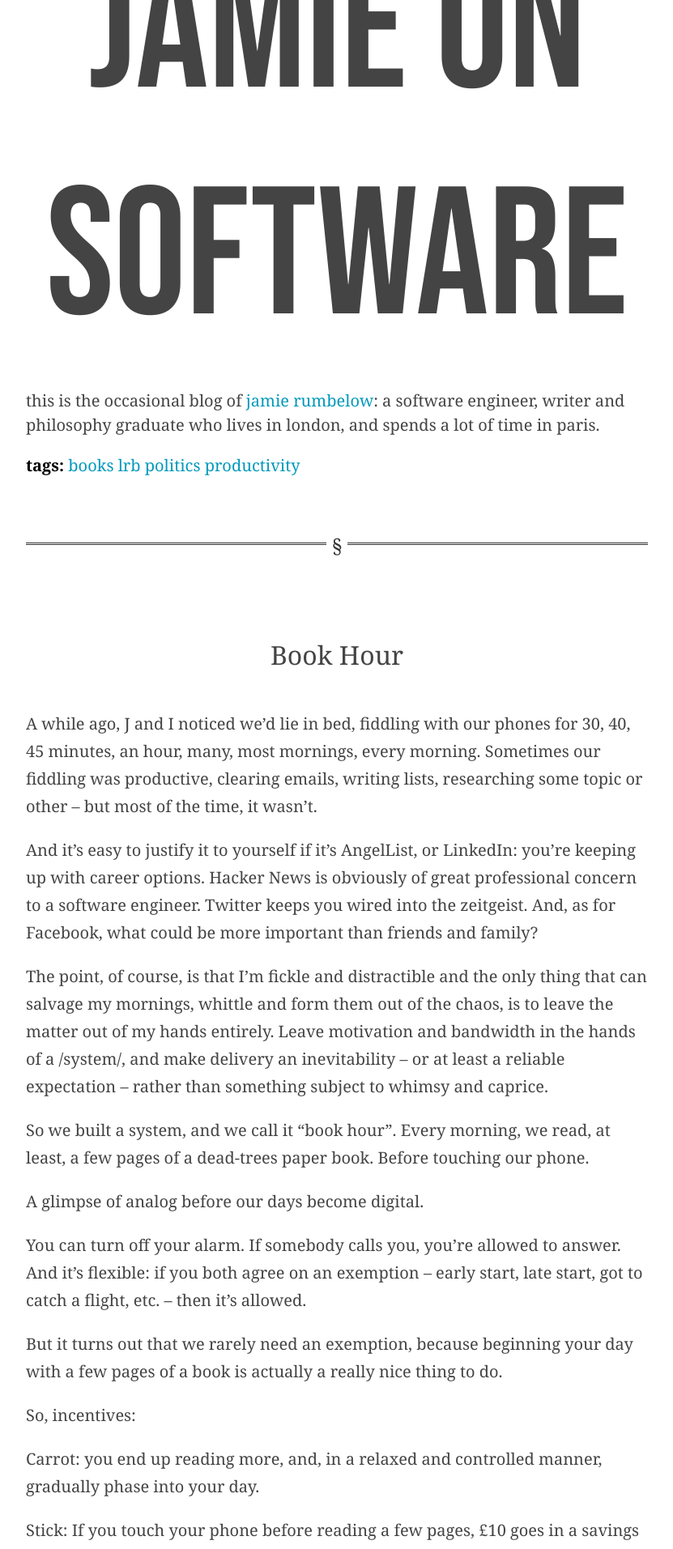
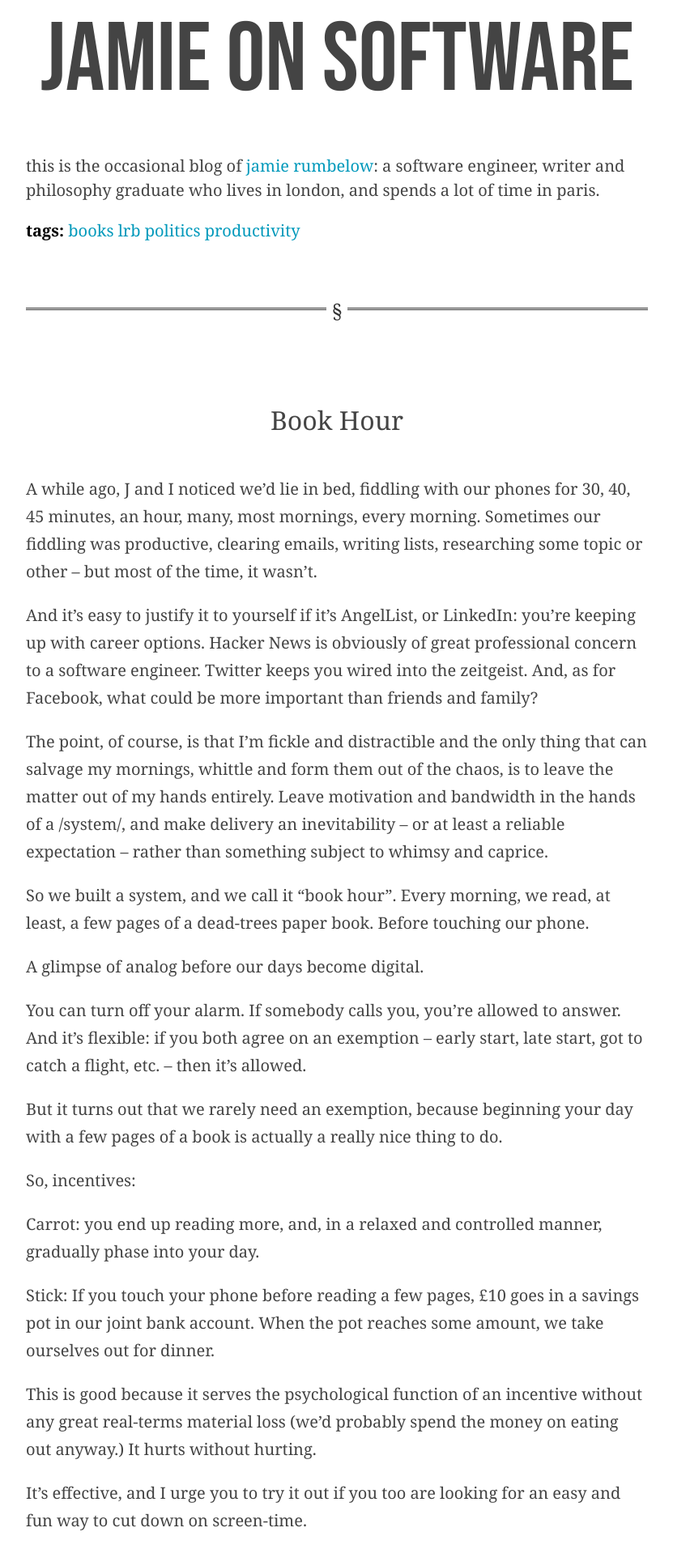
Before and after one commit to jamierumbelow/jamieonsoftware.com, a Jekyll site: the page built from index.html, in a window 1280 px wide. Shown: the top 1913 px of the page at 81% size, without its empty margins (224-1055 px from the left). Built offline with Jekyll 4.4.1, drawn with Linux system fonts in a browser that asks for light colours; some web fonts are replaced; the list of posts is cut into pages by our own code.

Commit message:
Improving responsiveness of header (tmp fix)

```diff
--- a/assets/css/style.scss
+++ b/assets/css/style.scss
@@ -76,36 +76,6 @@ hr {
     font-size: 1.5em;
     padding: 0 0.25em;
     background: white;
-  }
-}
-
-@media screen and (min-width: 480px) {
-  h2 {
-    font-size: 32px;
-  }
-  h3,
-  .h3 {
-    font-size: 24px;
-  }
-  p,
-  .p,
-  ul,
-  ol {
-    font-size: 20px;
-  }
-  small,
-  .small {
-    font-size: 16px;
-  }
-}
-
-@media screen and (min-width: 640px) {
-  h2 {
-    font-size: 48px;
-  }
-  h3,
-  .h3 {
-    font-size: 32px;
   }
 }
 
@@ -424,6 +394,60 @@ ol.notes li.note img.avatar {
   margin-left: 3em;
 }
 
-header h1 a:hover {
-  color: #09b;
+@media screen and (max-width: 1280px) {
+  header.callout {
+    top: 0px;
+
+    h1 {
+      font-size: 7.5em;
+    }
+  }
+
+  .homepage-content {
+    top: 20px;
+  }
 }
+
+@media screen and (max-width: 640px) {
+  header.callout {
+    top: 0px;
+
+    h1 {
+      font-size: 4.7em;
+    }
+  }
+
+  .homepage-content {
+    top: 20px;
+  }
+}
+
+@media screen and (min-width: 480px) {
+  h2 {
+    font-size: 32px;
+  }
+  h3,
+  .h3 {
+    font-size: 24px;
+  }
+  p,
+  .p,
+  ul,
+  ol {
+    font-size: 20px;
+  }
+  small,
+  .small {
+    font-size: 16px;
+  }
+}
+
+@media screen and (min-width: 640px) {
+  h2 {
+    font-size: 48px;
+  }
+  h3,
+  .h3 {
+    font-size: 32px;
+  }
+}
--- a/docs/feed.xml
+++ b/docs/feed.xml
@@ -1,4 +1,4 @@
-<?xml version="1.0" encoding="utf-8"?><feed xmlns="http://www.w3.org/2005/Atom" ><generator uri="https://jekyllrb.com/" version="4.0.0">Jekyll</generator><link href="http://localhost:4000/feed.xml" rel="self" type="application/atom+xml" /><link href="http://localhost:4000/" rel="alternate" type="text/html" /><updated>2020-02-03T17:56:38+00:00</updated><id>http://localhost:4000/feed.xml</id><title type="html">Jamie on Software</title><subtitle></subtitle><entry><title type="html">Book Hour</title><link href="http://localhost:4000/2020/02/01/book-hour.html" rel="alternate" type="text/html" title="Book Hour" /><published>2020-02-01T17:31:00+00:00</published><updated>2020-02-01T17:31:00+00:00</updated><id>http://localhost:4000/2020/02/01/book-hour</id><content type="html" xml:base="http://localhost:4000/2020/02/01/book-hour.html">&lt;p&gt;A while ago, J and I noticed we’d lie in bed, fiddling with our phones for 30, 40, 45 minutes, an hour, many, most mornings, every morning. Sometimes our fiddling was productive, clearing emails, writing lists, researching some topic or other – but most of the time, it wasn’t.&lt;/p&gt;
+<?xml version="1.0" encoding="utf-8"?><feed xmlns="http://www.w3.org/2005/Atom" ><generator uri="https://jekyllrb.com/" version="4.0.0">Jekyll</generator><link href="http://localhost:4000/feed.xml" rel="self" type="application/atom+xml" /><link href="http://localhost:4000/" rel="alternate" type="text/html" /><updated>2020-02-07T18:19:41+00:00</updated><id>http://localhost:4000/feed.xml</id><title type="html">Jamie on Software</title><subtitle></subtitle><entry><title type="html">Book Hour</title><link href="http://localhost:4000/2020/02/01/book-hour.html" rel="alternate" type="text/html" title="Book Hour" /><published>2020-02-01T17:31:00+00:00</published><updated>2020-02-01T17:31:00+00:00</updated><id>http://localhost:4000/2020/02/01/book-hour</id><content type="html" xml:base="http://localhost:4000/2020/02/01/book-hour.html">&lt;p&gt;A while ago, J and I noticed we’d lie in bed, fiddling with our phones for 30, 40, 45 minutes, an hour, many, most mornings, every morning. Sometimes our fiddling was productive, clearing emails, writing lists, researching some topic or other – but most of the time, it wasn’t.&lt;/p&gt;
 
 &lt;p&gt;And it’s easy to justify it to yourself if it’s AngelList, or LinkedIn: you’re keeping up with career options. Hacker News is obviously of great professional concern to a software engineer. Twitter keeps you wired into the zeitgeist. And, as for Facebook, what could be more important than friends and family?&lt;/p&gt;
 
```
Also changed, not shown: docs/assets/css/style.css (+15 -9 lines), 1 other file.
